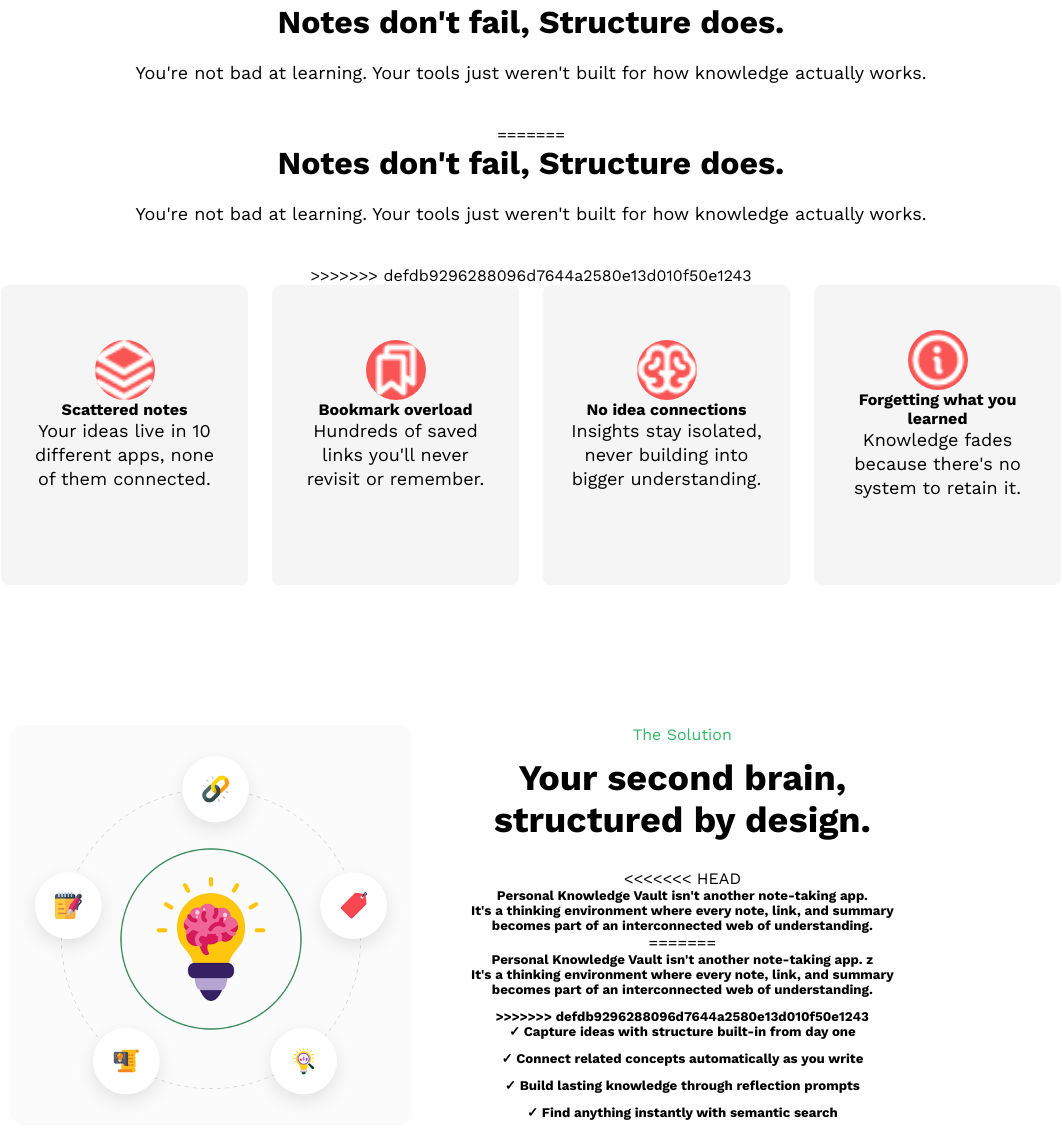
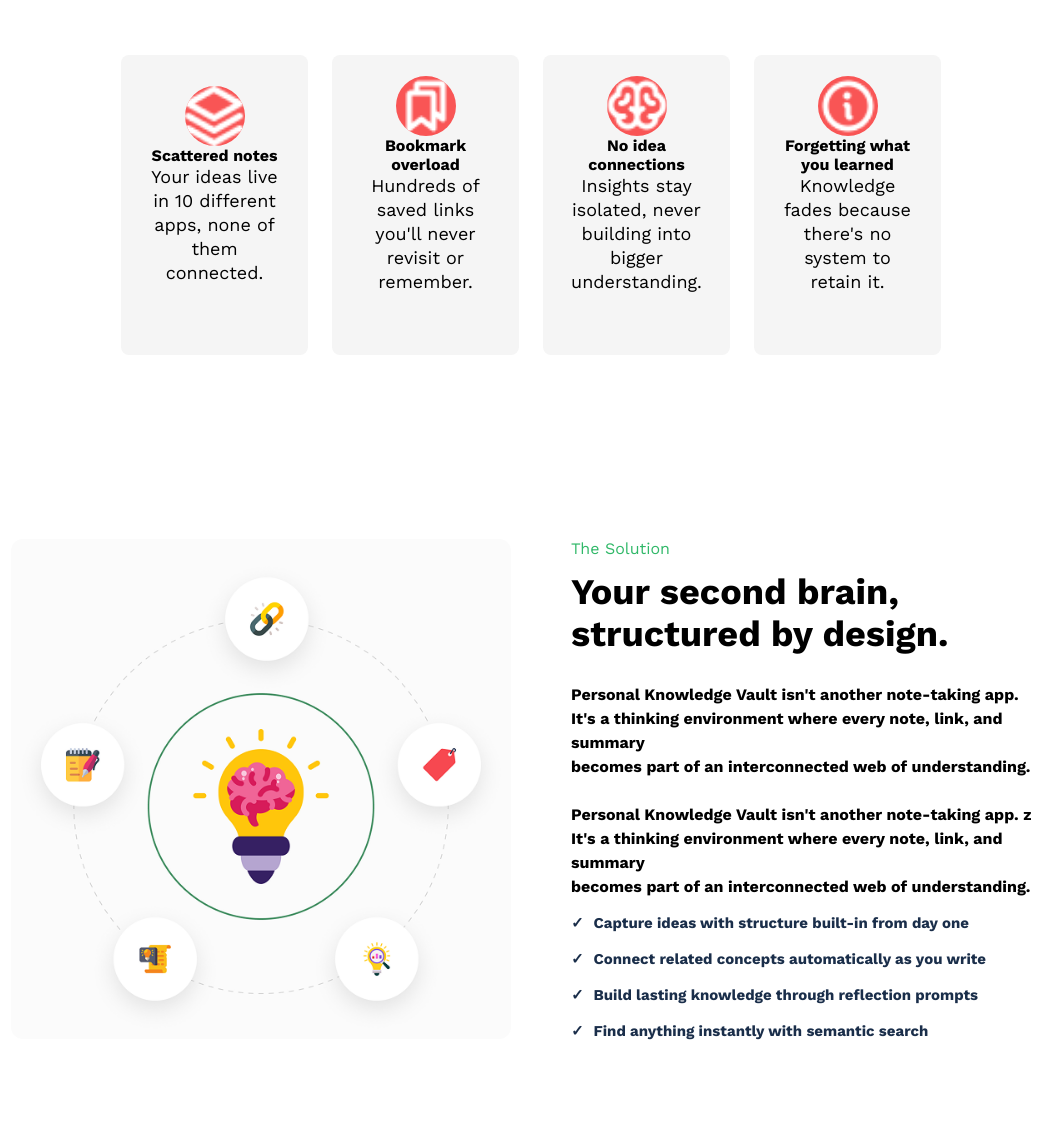
Before and after one commit to ishranahar/Vault_Knowledge_website, a plain HTML site: page index.html in a window 1280 px wide. Shown: the part 831-1963 px from the top of the page, without its empty margins (109-1171 px from the left). Drawn offline with nearby package versions, Linux system fonts and the light colour scheme.

Commit message:
added files

```diff
--- a/index.html
+++ b/index.html
@@ -11,11 +11,7 @@
 
 </head>
 <body class="font-work-sans">
-<<<<<<< HEAD
-    <header class="">
-=======
     <header>
->>>>>>> defdb9296288096d7644a2580e13d010f50e1243
         <nav class="first">
             <div class="logo">
                 <img src="./assets/logo-footer.png" alt="Logo">
@@ -29,16 +25,9 @@
             </div>
             <div>
                 <button class="btn">Get Early Access</button>
-            </div>
-        </nav>
-
-<<<<<<< HEAD
-    </header>
+            </div></header>
 
 
-=======
-
->>>>>>> defdb9296288096d7644a2580e13d010f50e1243
         <section id="banner">
             <div class="banner-content">
 
@@ -60,17 +49,11 @@
 
         <section id="skills">
             <div class="skills-container">
-<<<<<<< HEAD
-              <div class="skills-heading">
-                <h2>Notes don't fail, Structure does.</h2>
-                <p>You're not bad at learning. Your tools just weren't built for how knowledge actually works.</p>
-              </div>
-=======
             <div class="skills-heading">
                 <h2>Notes don't fail, Structure does.</h2>
                 <p>You're not bad at learning. Your tools just weren't built for how knowledge actually works.</p>
             </div>
->>>>>>> defdb9296288096d7644a2580e13d010f50e1243
+
             <div class="skills-list">
             <div class="skills-cards">
                 <img src="./assets/Vector.png" alt="Skills">
@@ -107,15 +90,15 @@
                     <h1>Your second brain,<br>
                     structured by design.</h1>
 
-<<<<<<< HEAD
+
          <h5 >Personal Knowledge Vault isn't another note-taking app. <br>
         It's a thinking environment where every note, link, and summary<br>
         becomes part of an interconnected web of understanding.</h5>
-=======
+
          <h5 >Personal Knowledge Vault isn't another note-taking app. z<br>
         It's a thinking environment where every note, link, and summary<br>
         becomes part of an interconnected web of understanding.</p>
->>>>>>> defdb9296288096d7644a2580e13d010f50e1243
+
 
 
              <div class="solution-features">
@@ -128,11 +111,7 @@
             </div>
 
         </section>
-<<<<<<< HEAD
 
-
-=======
->>>>>>> defdb9296288096d7644a2580e13d010f50e1243
         <section id="ready">
             <div class="ready-container">
                <h2>Ready to think more clearly?</h2>
@@ -146,14 +125,12 @@
             <h6>Free during early access • No credit card needed</h6>
             </div>
         </section>
-<<<<<<< HEAD
-
 
         <footer class="">
 
-=======
+
         <footer>
->>>>>>> defdb9296288096d7644a2580e13d010f50e1243
+
             <div class="footer-container">
                 <div class="footer-logo">
                     <img src="./assets/logo-footer.png" alt="Logo">
@@ -175,10 +152,8 @@
                 <p>© 2026 Personal Knowledge Vault. All rights reserved.</p>
                 </div>
         </footer>
-<<<<<<< HEAD
 
-=======
     </header>
->>>>>>> defdb9296288096d7644a2580e13d010f50e1243
+
 </body>
 </html>
--- a/vault.css
+++ b/vault.css
@@ -79,16 +79,9 @@
     background-image: url("./assets/hero-bg.png");
     background-repeat: no-repeat;
     background-size: cover;
-<<<<<<< HEAD
-
     width: 100%;
     min-height: 600px;
-       height: auto;
-=======
-    height: 600px;
-    width: 100%;
->>>>>>> defdb9296288096d7644a2580e13d010f50e1243
-
+    height: auto;
 }
 
 .color{
@@ -165,12 +158,8 @@
     line-height: 24px;
 }
 #skills .skills-container .skills-list{
-<<<<<<< HEAD
+    width: 100%;
 
-    width: 100%;
-=======
-    width: 1360px;
->>>>>>> defdb9296288096d7644a2580e13d010f50e1243
     padding:44px 120px;
     display: flex;
     justify-content: center;
@@ -207,31 +196,25 @@
 
 }
 
-<<<<<<< HEAD
 
-=======
+
+
 #solution .solution-container .solution-img img{
    width: 600px;
    height: 600px;
    border-radius: 12px;
 
 }
->>>>>>> defdb9296288096d7644a2580e13d010f50e1243
+
 .solution-content{
     flex: 1;
     text-align: left;
 }
 #solution .solution-container img{
-<<<<<<< HEAD
 
    border-radius: 12px;
     width: 100%;
     max-width: 500px;
-=======
-   width: 500px;
-   height: 400px;
-   border-radius: 12px;
->>>>>>> defdb9296288096d7644a2580e13d010f50e1243
 }
 
 
@@ -254,10 +237,8 @@
     line-height: 20px;
      padding: 0px;
       margin-top: 0 0 28px;
-<<<<<<< HEAD
        margin-bottom: 24px;
-=======
->>>>>>> defdb9296288096d7644a2580e13d010f50e1243
+
 }
 
 .solution-features {
@@ -265,16 +246,13 @@
   flex-direction: column;
   gap: 12px;
 }
-<<<<<<< HEAD
 .solution-content h5 {
     font-size: 16px;
     font-weight: bold;
     line-height: 24px;
     margin-bottom: 24px;
 }
-=======
 
->>>>>>> defdb9296288096d7644a2580e13d010f50e1243
 .feature-item {
   display: flex;
   align-items: center;
@@ -361,9 +339,6 @@
    margin: 0 100px;
     text-align: center;
 }
-<<<<<<< HEAD
-
-
 .hide {
     display: none !important;
 }
@@ -463,5 +438,3 @@
 }
 
 }
-=======
->>>>>>> defdb9296288096d7644a2580e13d010f50e12
```
